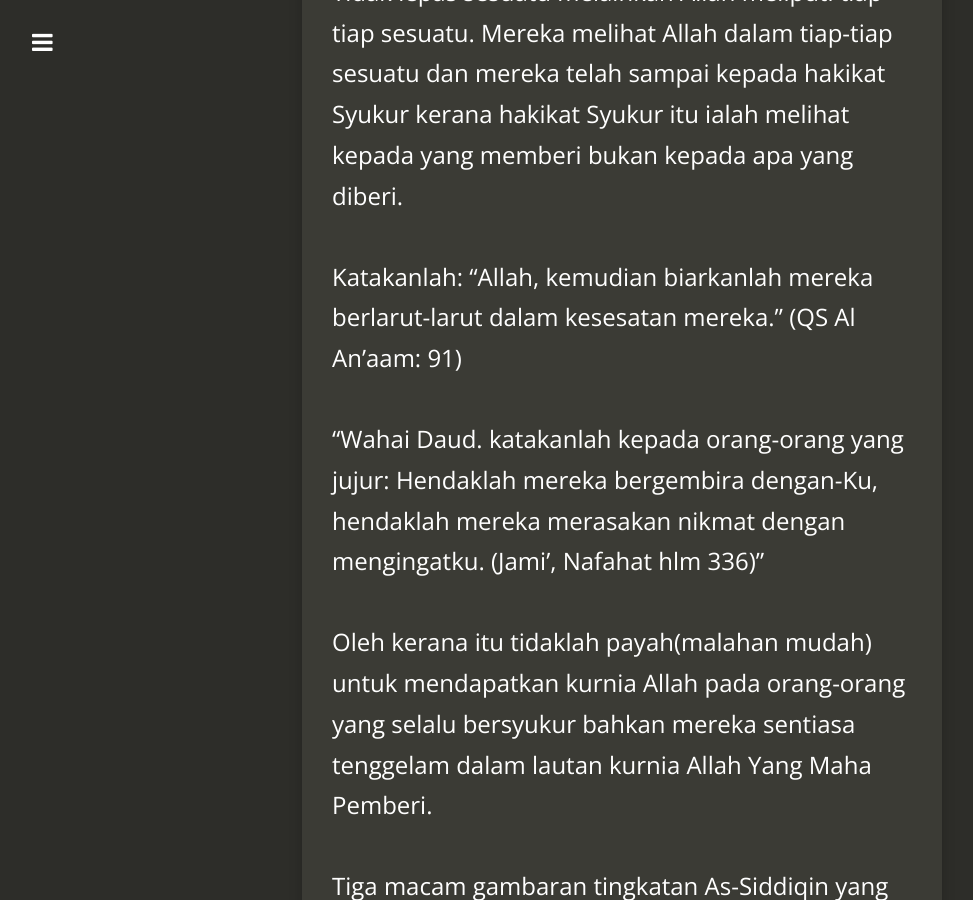
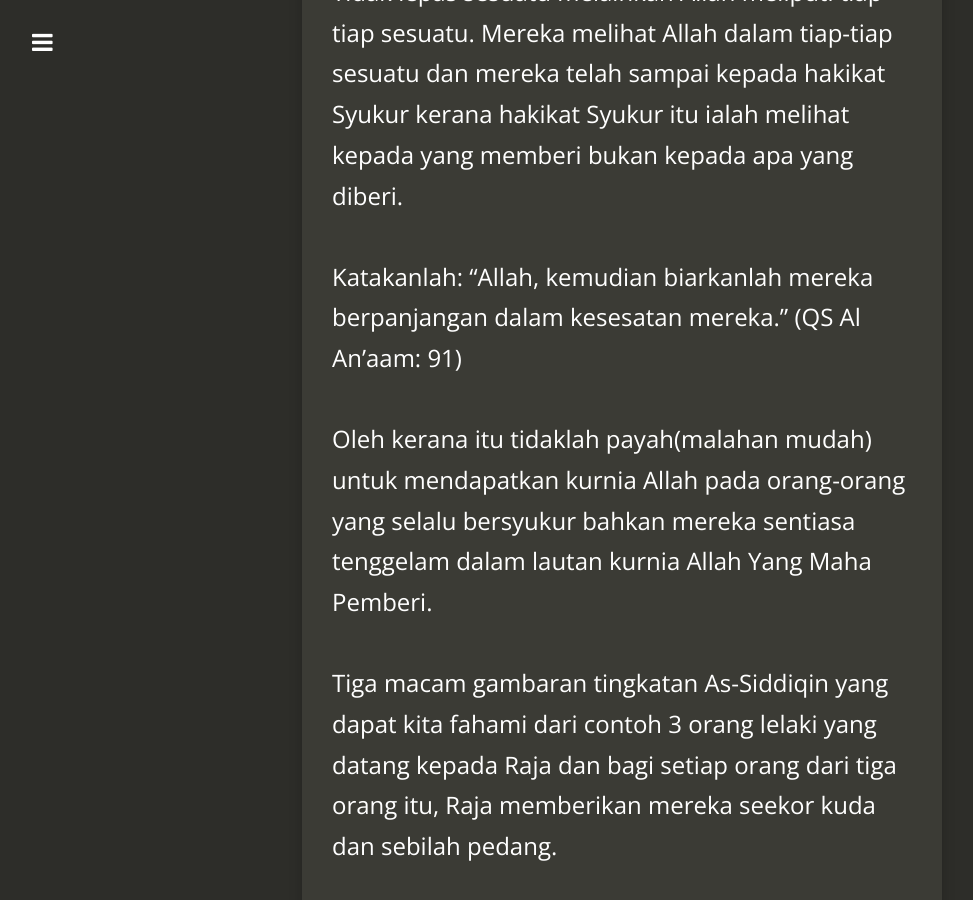
Before and after one commit to kedamaian/swsyafiq, a Jekyll site: the page built from _posts/2016-09-09-hakikat-kesyukuran.md, in a window 1280 px wide and 900 px high, scrolled down 5139 px. Shown: the whole window, without its empty margins (18-991 px from the left). Built offline with Jekyll 4.4.1, drawn with Linux system fonts in a browser that asks for light colours; nearby versions of some CDN libraries; comment, search, counter and statistics services are not loaded; some of the changed text lies outside the part shown.

Commit message:
Updated 2016-09-09-hakikat-kesyukuran.md

```diff
--- a/_posts/2016-09-09-hakikat-kesyukuran.md
+++ b/_posts/2016-09-09-hakikat-kesyukuran.md
@@ -57,10 +57,7 @@ Pandangan hatinya jelas melihat dan kadang-kadang menyaksikan betapa Allah senti
 
 Golongan ini melihat atau menyaksikan kurnia Allah dalam bentuk-bentuk penzahiranNya yang Mutlak. Tidak lepas sesuatu melainkan Allah meliputi tiap-tiap sesuatu. Mereka melihat Allah dalam tiap-tiap sesuatu dan mereka telah sampai kepada hakikat Syukur kerana hakikat Syukur itu ialah melihat kepada yang memberi bukan kepada apa yang diberi.
 
-Katakanlah: “Allah, kemudian biarkanlah mereka berlarut-larut dalam kesesatan mereka.” (QS Al An’aam: 91)
-
-“Wahai Daud. katakanlah kepada orang-orang yang jujur:
-Hendaklah mereka bergembira dengan-Ku, hendaklah mereka merasakan nikmat dengan mengingatku. (Jami’, Nafahat hlm 336)”
+Katakanlah: “Allah, kemudian biarkanlah mereka berpanjangan dalam kesesatan mereka.” (QS Al An’aam: 91)
 
 Oleh kerana itu tidaklah payah(malahan mudah) untuk mendapatkan kurnia Allah pada orang-orang yang selalu bersyukur bahkan mereka sentiasa tenggelam dalam lautan kurnia Allah Yang Maha Pemberi.
 
```
